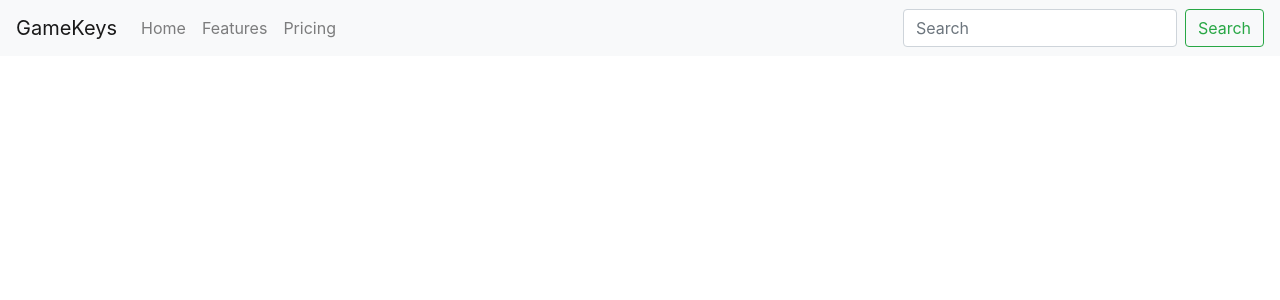
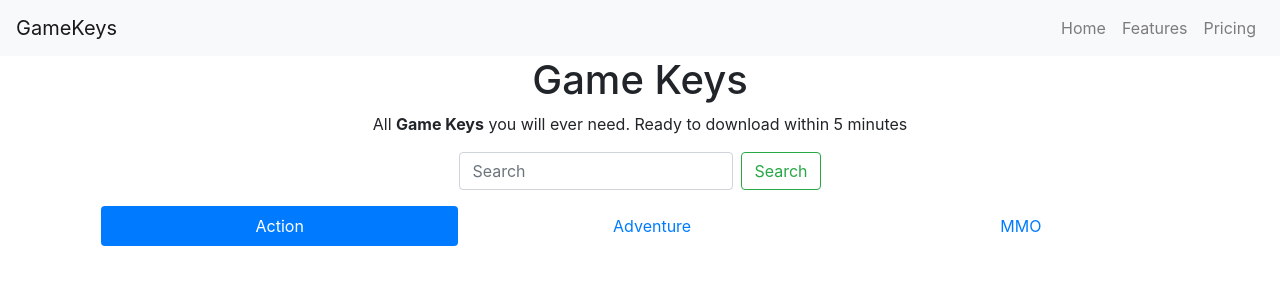
Before and after one commit to browne878/pp5-game-keys, a Django app: page / in a window 1280 px wide. Shown: the top 300 px of the page. Run offline with Django 3.2, Linux system fonts and the light colour scheme; some libraries are stand-ins or nearby versions.

Commit message:
Add categories selector and js to handle switching tabs

```diff
--- a/game_keys/settings.py
+++ b/game_keys/settings.py
@@ -146,6 +146,10 @@ USE_TZ = True
 # https://docs.djangoproject.com/en/3.2/howto/static-files/
 
 STATIC_URL = '/static/'
+STATICFILES_DIRS = (os.path.join(BASE_DIR, 'static'),)
+
+MEDIA_URL = '/media/'
+MEDIA_ROOT = os.path.join(BASE_DIR, 'media')
 
 # Default primary key field type
 # https://docs.djangoproject.com/en/3.2/ref/settings/#default-auto-field
--- a/home/templates/home/index.html
+++ b/home/templates/home/index.html
@@ -5,5 +5,8 @@
     {% include 'components/nav/nav.html' %}
 {% endblock %}
 
+
 {% block content %}
+    {% include 'components/headers/brand_and_search.html' %}
+    {% include 'components/nav/categories.html' %}
 {% endblock %}
--- /dev/null
+++ b/static/js/categories.js
@@ -0,0 +1,6 @@
+// Change highlighted category in the in the top menu
+$('#catagories-container').children('ul').children('li').on('click', function () {
+    $('#catagories-container').children('ul').children('li').children('a').removeClass('active');
+    const cat = $(this).children()[0];
+    $(cat).addClass('active');
+});
--- a/templates/components/headers/brand_and_search.html
+++ b/templates/components/headers/brand_and_search.html
@@ -0,0 +1,14 @@
+<div class="container">
+    <div class="row">
+        <h1 class="align-content-center col-12 text-center">Game Keys</h1>
+        <p class=" col-12 text-center">All <strong>Game Keys</strong> you will ever need. Ready to download within 5
+            minutes</p>
+    </div>
+
+    <div class="row">
+        <form class="form-inline col-12 justify-content-center">
+            <input class="form-control mr-sm-2" type="search" placeholder="Search" aria-label="Search">
+            <button class="btn btn-outline-success my-2 my-sm-0" type="submit">Search</button>
+        </form>
+    </div>
+</div>
--- /dev/null
+++ b/templates/components/nav/categories.html
@@ -0,0 +1,20 @@
+{% load static %}
+
+<div id="catagories-container" class="container">
+    <ul class="nav nav-pills nav-fill col-12 justify-content-center m-3">
+        <li class="nav-item">
+            <a class="nav-link active" href="#">Action</a>
+        </li>
+        <li class="nav-item">
+            <a class="nav-link" href="#">Adventure</a>
+        </li>
+        <li class="nav-item">
+            <a class="nav-link" href="#">MMO</a>
+        </li>
+    </ul>
+</div>
+
+
+{% block postloadjs %}
+<script src="{% static 'js/categories.js' %}"></script>
+{% endblock %}
--- a/templates/components/nav/nav.html
+++ b/templates/components/nav/nav.html
@@ -4,8 +4,8 @@
         aria-controls="navbarText" aria-expanded="false" aria-label="Toggle navigation">
         <span class="navbar-toggler-icon"></span>
     </button>
-    <div class="collapse navbar-collapse" id="navbarText">
-        <ul class="navbar-nav mr-auto">
+    <div class="collapse navbar-collapse ml-auto" id="navbarText">
+        <ul class="navbar-nav ml-auto">
             <li class="nav-item">
                 <a class="nav-link" href="#">Home</a>
             </li>
@@ -16,9 +16,5 @@
                 <a class="nav-link" href="#">Pricing</a>
             </li>
         </ul>
-        <form class="form-inline text">
-            <input class="form-control mr-sm-2" type="search" placeholder="Search" aria-label="Search">
-            <button class="btn btn-outline-success my-2 my-sm-0" type="submit">Search</button>
-        </form>
     </div>
 </nav>
```
Also changed, not shown: 1 other file.
